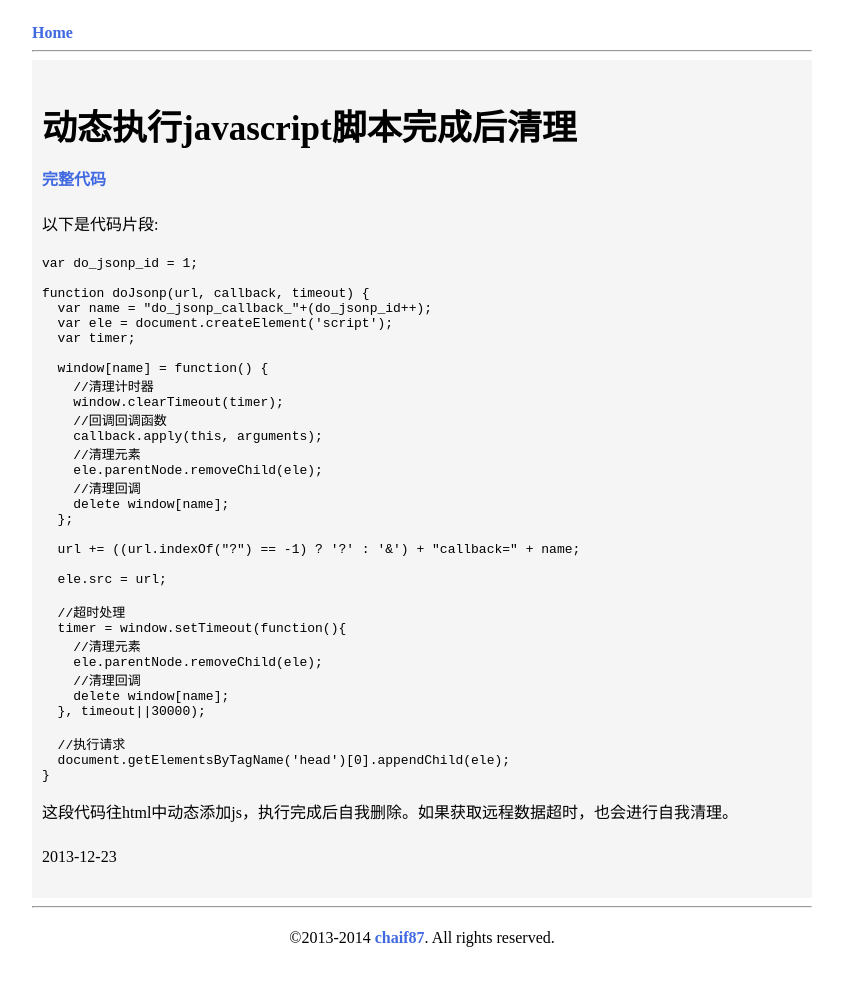
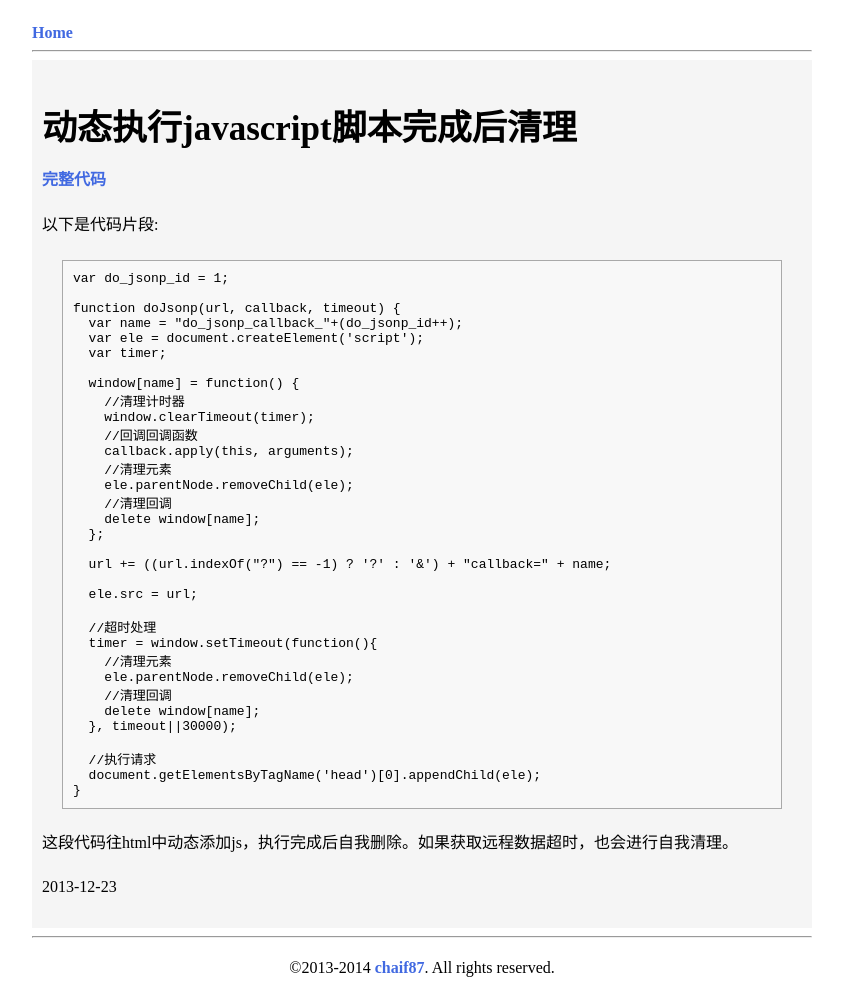
Before and after one commit to cforth/blog, a Jekyll site: the page built from _posts/2013-12-23-dojsonp.md, in a window 1280 px wide. Shown: the whole page, without its empty margins (218-1061 px from the left). Built offline with Jekyll 4.4.1, drawn with Linux system fonts in a browser that asks for light colours; before the commit the page ends 969 px from its top, so only the background shows below that.

Commit message:
代码块格式

```diff
--- a/css/mystyle.css
+++ b/css/mystyle.css
@@ -45,8 +45,13 @@ ul {
   margin:0;
 }
 
-code {
-  background-color:#F5F5F5;
+pre {
+  background-color: #F8F8F8;
+  padding: 10px;
+  margin: 20px;
+  border-style: solid;
+  border-width: 1px;
+  border-color: #A9A9A9;
 }
 
 div#text {
```
